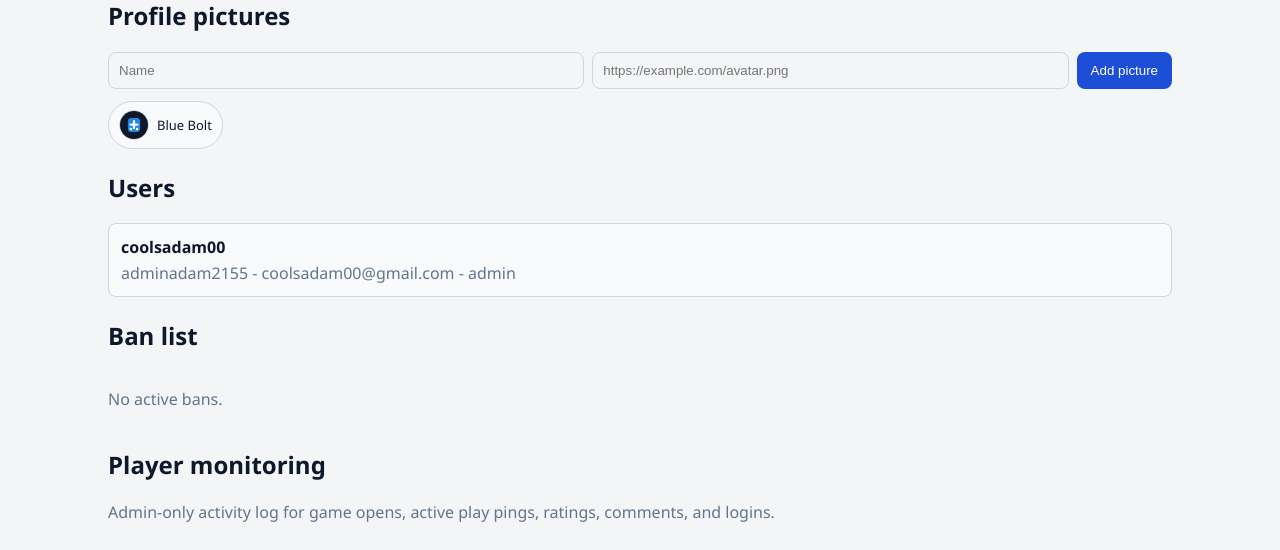
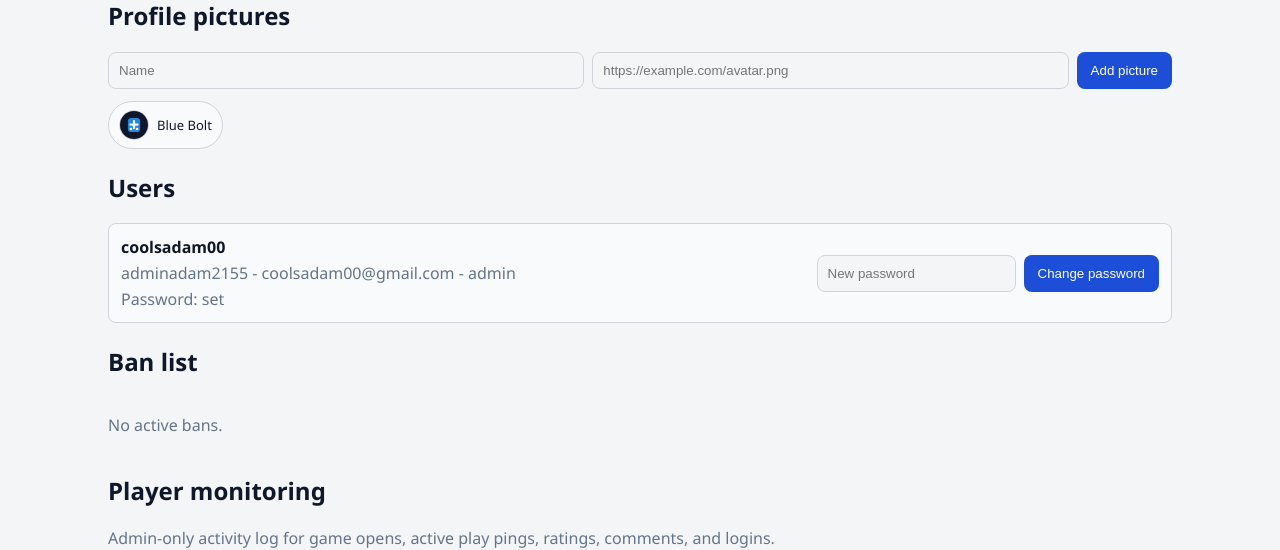
Before and after one commit to coolsadam00-oss/adamcoolsprojet, a Flask app: page /admin in a window 1280 px wide. Shown: the part 568-1118 px from the top of the page. Run offline with Flask 2, Linux system fonts and the light colour scheme; the visitor is signed in with stand-in values (Sample User, id 1); data comes from the database, SQL or seed files in the repository; data that the repository does not hold is empty; some libraries are stand-ins or nearby versions.

Commit message:
Add owner password reset controls

```diff
--- a/app.py
+++ b/app.py
@@ -1902,6 +1902,7 @@ def admin_panel():
         bans=bans,
         q=q,
         lulu_message=None,
+        owner_mode=is_owner(),
     )
 
 
@@ -2092,6 +2093,34 @@ def make_admin(user_id):
     return redirect(url_for("admin_panel"))
 
 
+@app.route("/admin/users/<int:user_id>/password", methods=["POST"])
+@admin_required
+def change_user_password(user_id):
+    if not is_owner():
+        abort(403)
+    password = request.form.get("password", "")
+    if len(password) < 8:
+        flash("Password must be at least 8 characters.")
+        return redirect(url_for("admin_panel"))
+    db = get_db()
+    user = db.execute("SELECT * FROM users WHERE id = ?", (user_id,)).fetchone()
+    if not user:
+        abort(404)
+    db.execute(
+        "UPDATE users SET password_hash = ?, email_verified = 1 WHERE id = ?",
+        (generate_password_hash(password), user_id),
+    )
+    log_admin_activity(
+        "change_user_password",
+        "user",
+        user_id,
+        f"Changed password for: {user_label(user)}",
+    )
+    db.commit()
+    flash("User password changed.")
+    return redirect(url_for("admin_panel"))
+
+
 def ensure_can_moderate_user(target):
     if target["email"] == ADMIN_EMAIL:
         abort(403)
@@ -2231,6 +2260,7 @@ def lulu():
             ).fetchall(),
             q="",
             lulu_message=error,
+            owner_mode=is_owner(),
         ), 400
     log_admin_activity("lulu_command", "settings", None, message or "")
     get_db().commit()
@@ -2248,6 +2278,7 @@ def lulu():
         ).fetchall(),
         q="",
         lulu_message=message,
+        owner_mode=is_owner(),
     )
 
 
--- a/static/style.css
+++ b/static/style.css
@@ -187,11 +187,14 @@ button.small{padding:6px 10px;font-size:13px}
 .admin-main{max-width:1100px;margin:24px auto;padding:0 18px}
 .admin-header{display:flex;justify-content:space-between;gap:16px;align-items:center;flex-wrap:wrap}
 .admin-search,.lulu-form{display:flex;gap:8px;flex:1;min-width:min(280px,100%)}
-.admin-search input,.lulu-form input,.avatar-admin-form input{flex:1;padding:10px;border-radius:8px;border:1px solid var(--border);background:var(--bg);color:inherit}
+.admin-search input,.lulu-form input,.avatar-admin-form input,.password-admin-form input{flex:1;padding:10px;border-radius:8px;border:1px solid var(--border);background:var(--bg);color:inherit}
 .admin-section{margin-top:22px}
 .admin-list{display:grid;gap:10px}
 .admin-row{display:flex;justify-content:space-between;gap:16px;align-items:center;background:var(--card);border:1px solid var(--border);border-radius:8px;padding:12px}
 .admin-row p{margin:4px 0 0}
+.admin-actions-stack{display:grid;gap:8px;justify-items:end}
+.password-admin-form{display:flex;gap:8px;flex-wrap:wrap;justify-content:flex-end}
+.password-admin-form input{min-width:180px}
 .avatar-admin-form{display:flex;gap:8px;flex-wrap:wrap;margin-bottom:12px}
 .avatar-admin-list{display:flex;gap:8px;flex-wrap:wrap}
 .avatar-admin-item{display:inline-flex;align-items:center;gap:8px;padding:8px 10px;border:1px solid var(--border);border-radius:999px;background:var(--card);font-size:13px}
--- a/templates/admin.html
+++ b/templates/admin.html
@@ -148,8 +148,17 @@
             <div>
               <strong>{{ u.name or u.username or u.email }}</strong>
               <p class="muted">{{ u.username or 'no username' }}{% if u.email %} - {{ u.email }}{% endif %}{% if u.is_admin %} - admin{% endif %}</p>
+              {% if owner_mode %}
+                <p class="muted">Password: {% if u.password_hash %}set{% else %}not set{% endif %}</p>
+              {% endif %}
             </div>
             <div class="admin-actions-stack">
+              {% if owner_mode %}
+                <form method="post" action="/admin/users/{{ u.id }}/password" class="password-admin-form">
+                  <input name="password" type="password" minlength="8" placeholder="New password" autocomplete="new-password" required>
+                  <button type="submit">Change password</button>
+                </form>
+              {% endif %}
               {% if not u.is_admin %}
                 <form method="post" action="/admin/users/{{ u.id }}/make-admin">
                   <button type="submit">Make admin</button>
```
Also changed, not shown: tests/test_app.py (+54 -0 lines).
